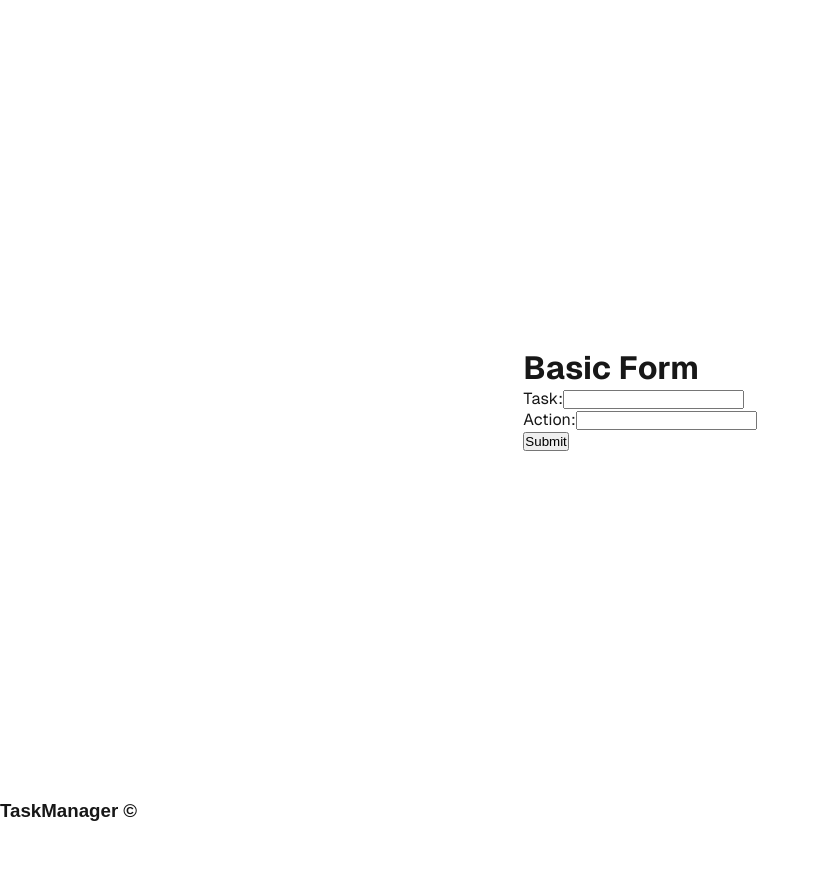
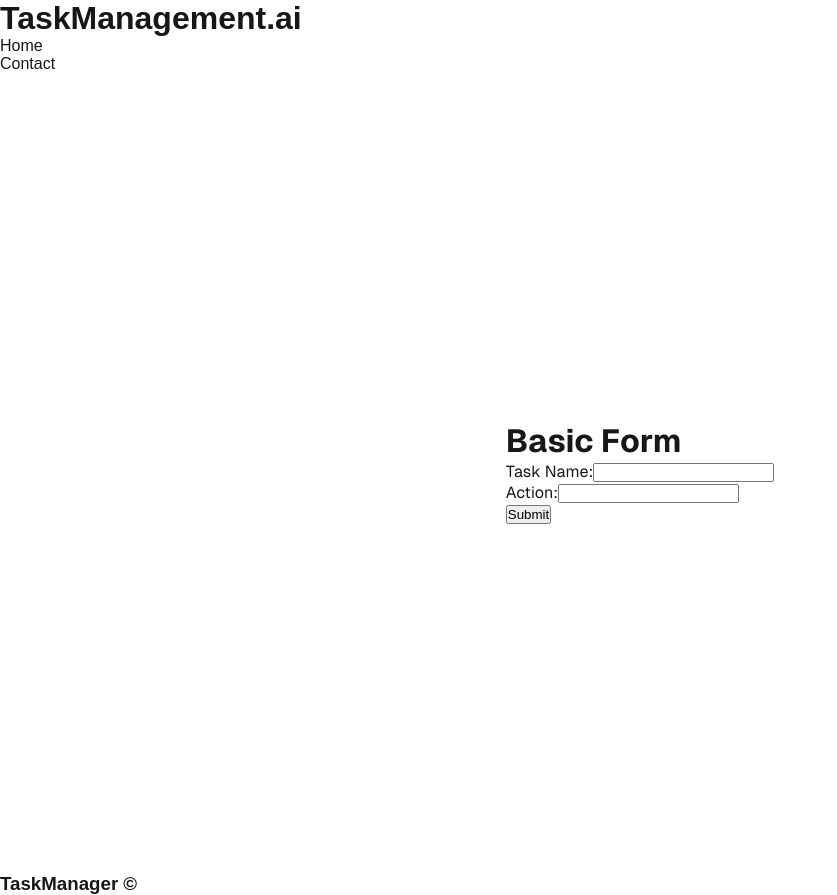
Before and after one commit to jordanfh1/task-management, a Next.js app in the folder task-management/: page / in a window 1280 px wide. Shown: the whole page, without its empty margins (0-837 px from the left). Before the commit the page ends 822 px from the top, so only its background shows below. Built offline with nearby package versions, Linux system fonts and the light colour scheme.

Commit message:
add header styling

```diff
--- a/task-management/src/app/components/Footer/Footer.tsx
+++ b/task-management/src/app/components/Footer/Footer.tsx
@@ -1,14 +1,16 @@
 'use client'
 
 import React from 'react'
+import './Footer.module.css';
+
 
 const Footer: React.FC = () => {
     return (
-        <div>
+        <footer className="footer">
             <h3>
                 TaskManager ©
             </h3>
-        </div>
+        </footer>
     )
 }
 
--- a/task-management/src/app/components/Form/Form.tsx
+++ b/task-management/src/app/components/Form/Form.tsx
@@ -30,7 +30,7 @@ const SimpleForm: React.FC = () => {
       <h1>Basic Form</h1>
       <form onSubmit={handleSubmit}>
         <div>
-          <label htmlFor="task">Task:</label>
+          <label htmlFor="task">Task Name:</label>
           <input
             type="text"
             id="task"
@@ -56,8 +56,8 @@ const SimpleForm: React.FC = () => {
 
       {submittedData && (
         <div>
-          <h2>Tasks:</h2>
-          <p>Task: {submittedData.task}</p>
+          <h2>Time To Get To Work:</h2>
+          <p>Task Name: {submittedData.task}</p>
           <p>Action: {submittedData.action}</p>
         </div>
       )}
--- /dev/null
+++ b/task-management/src/app/components/Header/Header.module.css
@@ -0,0 +1,47 @@
+
+
+.header {
+    background-color: #1f2937;
+    padding: 20px;
+    color: #ffffff;
+}
+
+.header-container {
+    max-width: 1200px;
+    margin: 0 auto;
+    display: flex;
+    justify-content: space-between;
+    align-items: center;
+}
+
+.logo {
+    font-size: 1.8rem;
+    font-weight: 700;
+    color: #10b981;
+    text-transform: uppercase;
+    letter-spacing: 1px;
+}
+
+.nav {
+    font-size: 1rem;
+}
+
+.nav-list {
+    display: flex;
+    list-style: none;
+}
+
+.nav-item {
+    margin-left: 20px;
+}
+
+.nav-item a {
+    text-decoration: none;
+    color: #ffffff;
+    font-weight: 500;
+    transition: color 0.3s ease;
+}
+
+.nav-item a:hover {
+    color: #10b981;
+}
--- a/task-management/src/app/components/Header/Header.tsx
+++ b/task-management/src/app/components/Header/Header.tsx
@@ -0,0 +1,21 @@
+'use client'
+import React from 'react'
+import './Header.module.css'
+
+const Header: React.FC = () => {
+    return (
+        <header className="header">
+        <div className="header-container">
+            <h1 className="logo">TaskManagement.ai</h1>
+            <nav className="nav">
+                <ul className="nav-list">
+                    <li className="nav-item"><a href="/">Home</a></li>
+                    <li className="nav-item"><a href="/contact">Contact</a></li>
+                </ul>
+            </nav>
+        </div>
+    </header>
+    )
+}
+
+export default Header;
--- a/task-management/src/app/layout.tsx
+++ b/task-management/src/app/layout.tsx
@@ -1,6 +1,7 @@
 import type { Metadata } from "next";
 import localFont from "next/font/local";
 import Footer from './components/Footer/Footer'
+import Header from './components/Header/Header'
 import "./globals.css";
 
 
@@ -31,6 +32,7 @@ export default function RootLayout({
   return (
     <html lang="en">
       <body className={`${geistSans.variable} ${geistMono.variable}`}>
+        <Header />
         {children}
         <Footer />
       </body>
```
Also changed, not shown: task-management/src/app/components/Header/Footer.tsx (deleted).
